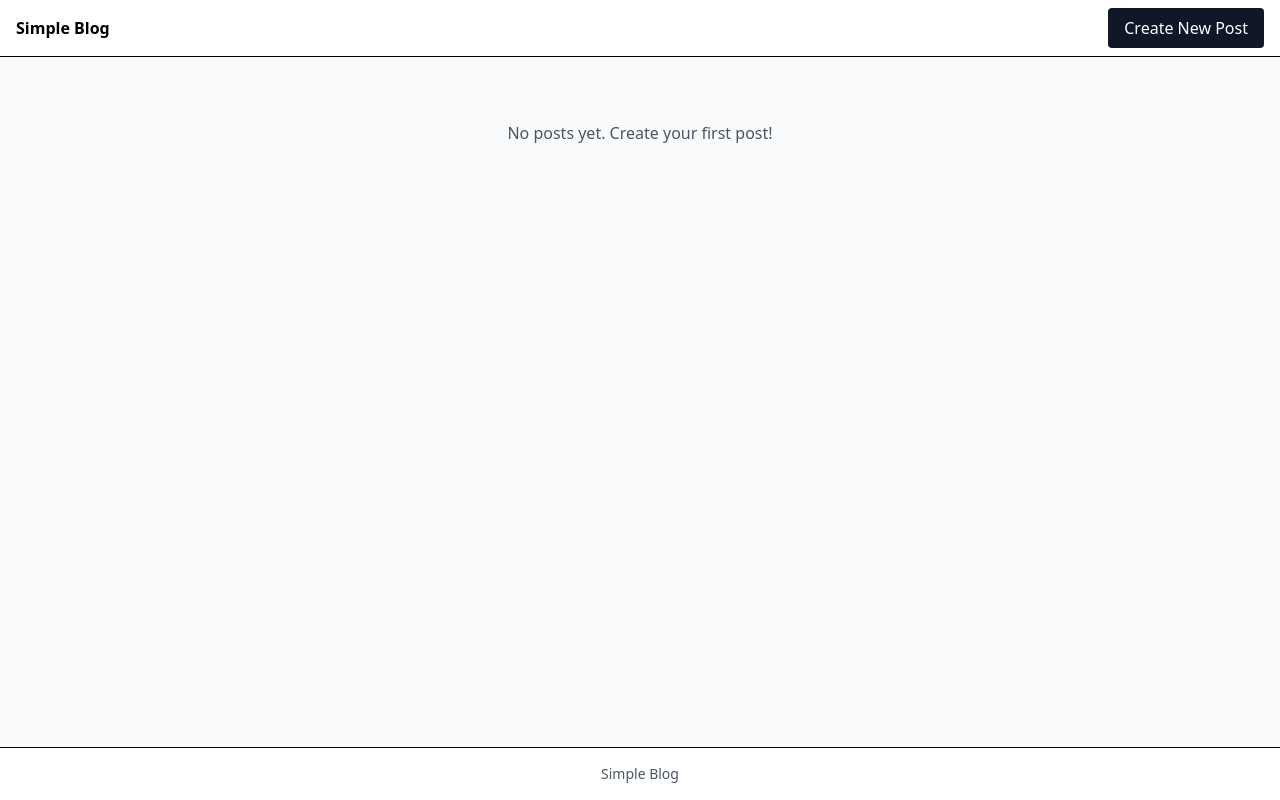
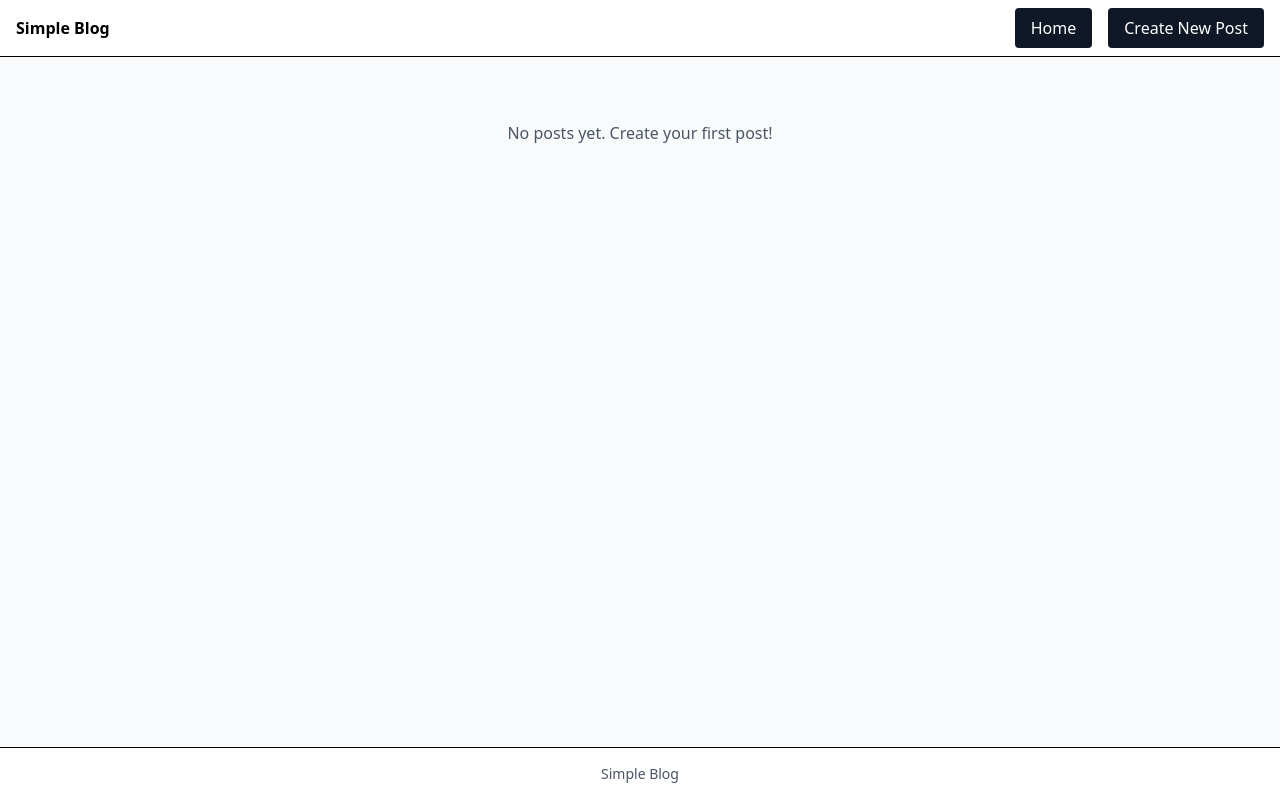
Before and after one commit to edindzabija/simple-blog-app, a Next.js app: page / in a window 1280 px wide. Built offline with nearby package versions, Linux system fonts and the light colour scheme.

Commit message:
added home button

```diff
--- a/src/components/header.tsx
+++ b/src/components/header.tsx
@@ -10,6 +10,12 @@ export default function Header() {
           </Link>
           <nav className="flex gap-4">
             <Link
+              href="/"
+              className="px-4 py-2 bg-gray-900 text-white rounded hover:bg-gray-800 focus:ring-gray-900 transition-colors focus:outline-none focus:ring-2 focus:ring-offset-2"
+            >
+              Home
+            </Link>
+            <Link
               href="/new"
               className="px-4 py-2 bg-gray-900 text-white rounded hover:bg-gray-800 focus:ring-gray-900 transition-colors focus:outline-none focus:ring-2 focus:ring-offset-2"
             >
```
